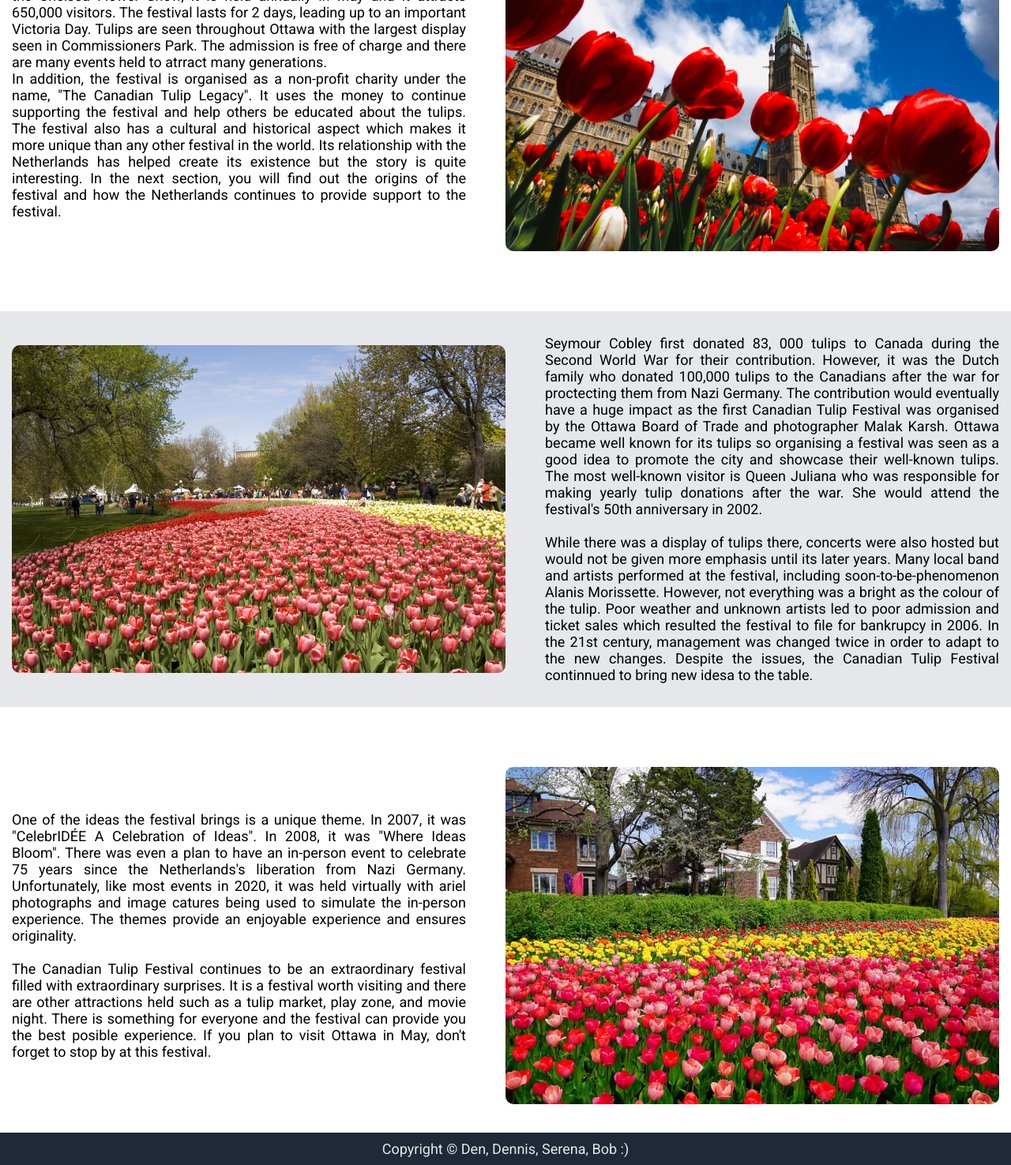
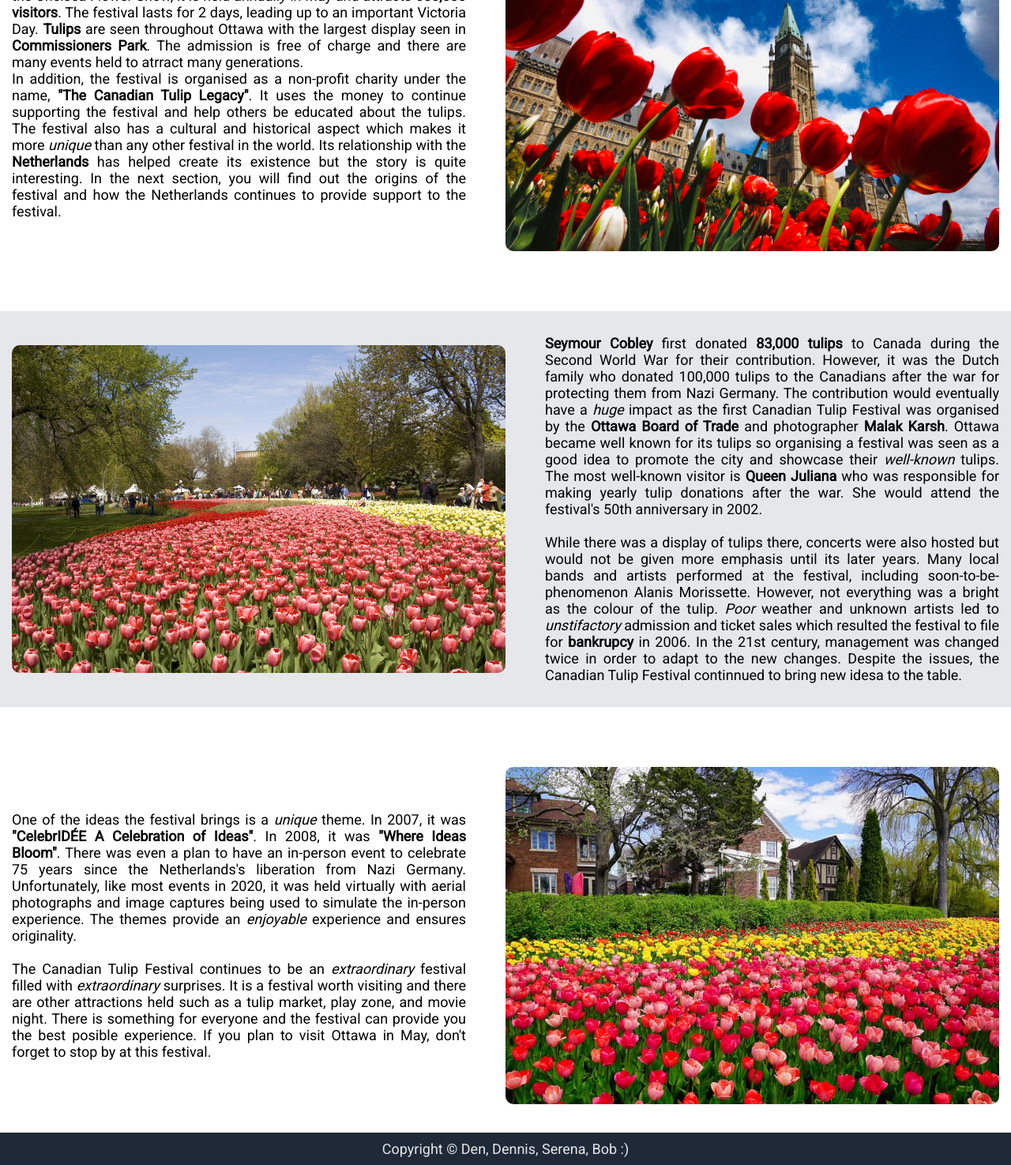
Before and after one commit to bluguy2/Frontend-Development-Project, a plain HTML site: page assets/pages/fest2.html in a window 1280 px wide. Shown: the part 223-1698 px from the top of the page at 79% size. Drawn offline with Linux system fonts and the light colour scheme.

Commit message:
Completed the festival pages

```diff
--- a/assets/pages/fest2.html
+++ b/assets/pages/fest2.html
@@ -37,18 +37,18 @@
 		<h2>Canadian Tulip Festival</h2>
 		<section>
 			<div class="container fest">
-				<p>Located in Ottawa in the provence of Ontario, Canada, the Canadian Tulip Festival is claimed to be
+				<p>Located in <strong>Ottawa</strong> in the provence of <strong>Ontario, Canada</strong>, the <strong>Canadian Tulip Festival</strong> is claimed to be
 					the world's largest tulip festival.
-					Just like the Chelsea Flower Show, it is held annually in May and it attracts 650,000 visitors. The
+					Just like the Chelsea Flower Show, it is held <em>annually</em> in May and attracts <strong>650,000 visitors</strong>. The
 					festival lasts for 2 days, leading up to an important Victoria Day.
-					Tulips are seen throughout Ottawa with the largest display seen in Commissioners Park. The admission
+					<strong>Tulips</strong> are seen throughout Ottawa with the largest display seen in <strong>Commissioners Park</strong>. The admission
 					is free of charge and there are many events held to atrract many generations.
 					<br>
-					In addition, the festival is organised as a non-profit charity under the name, "The Canadian Tulip
-					Legacy". It uses the money to continue supporting the festival and help others be educated about the
+					In addition, the festival is organised as a non-profit charity under the name, <strong>"The Canadian Tulip
+					Legacy"</strong>. It uses the money to continue supporting the festival and help others be educated about the
 					tulips.
-					The festival also has a cultural and historical aspect which makes it more unique than any other
-					festival in the world. Its relationship with the Netherlands has helped create its existence but the
+					The festival also has a cultural and historical aspect which makes it more <em>unique</em> than any other
+					festival in the world. Its relationship with the <strong>Netherlands</strong> has helped create its existence but the
 					story is quite interesting.
 					In the next section, you will find out the origins of the festival and how the Netherlands continues
 					to provide support to the festival.
@@ -60,21 +60,21 @@
 		<section class="para-section">
 			<div class="container fest">
 				<img src="../images/ctf-image2.jpg" alt="A picture of a field of tulips of different colours." class="reverse">
-				<p>Seymour Cobley first donated 83, 000 tulips to Canada during the Second World War for their
+				<p><strong>Seymour Cobley</strong> first donated <strong>83,000 tulips</strong> to Canada during the Second World War for their
 					contribution. However, it was the Dutch family who donated 100,000 tulips to the Canadians after the
-					war for proctecting them from Nazi Germany.
-					The contribution would eventually have a huge impact as the first Canadian Tulip Festival was
-					organised by the Ottawa Board of Trade and photographer Malak Karsh.
+					war for protecting them from Nazi Germany.
+					The contribution would eventually have a <em>huge</em> impact as the first Canadian Tulip Festival was
+					organised by the <strong>Ottawa Board of Trade</strong> and photographer <strong>Malak Karsh</strong>.
 					Ottawa became well known for its tulips so organising a festival was seen as a good idea to promote
-					the city and showcase their well-known tulips. The most well-known visitor is Queen Juliana who was
+					the city and showcase their <em>well-known</em> tulips. The most well-known visitor is <strong>Queen Juliana</strong> who was
 					responsible for making yearly tulip donations after the war. She would attend the festival's 50th
 					anniversary in 2002.
 					<br><br>
 					While there was a display of tulips there, concerts were also hosted but would not be given more
-					emphasis until its later years. Many local band and artists performed at the festival, including
+					emphasis until its later years. Many local bands and artists performed at the festival, including
 					soon-to-be-phenomenon Alanis Morissette.
-					However, not everything was a bright as the colour of the tulip. Poor weather and unknown artists
-					led to poor admission and ticket sales which resulted the festival to file for bankrupcy in 2006. In
+					However, not everything was a bright as the colour of the tulip. <em>Poor</em> weather and unknown artists
+					led to <em>unstifactory</em> admission and ticket sales which resulted the festival to file for <strong>bankrupcy</strong> in 2006. In
 					the 21st century, management was changed twice in order to adapt to the new changes.
 					Despite the issues, the Canadian Tulip Festival continnued to bring new idesa to the table.
 				</p>
@@ -83,14 +83,14 @@
 		<br><br>
 		<section>
 			<div class="container fest">
-				<p>One of the ideas the festival brings is a unique theme. In 2007, it was "CelebrIDÉE A Celebration of
-					Ideas". In 2008, it was "Where Ideas Bloom". There was even a plan to have an in-person event to
+				<p>One of the ideas the festival brings is a <em>unique</em> theme. In 2007, it was <strong>"CelebrIDÉE A Celebration of
+					Ideas"</strong>. In 2008, it was <strong>"Where Ideas Bloom"</strong>. There was even a plan to have an in-person event to
 					celebrate 75 years since the Netherlands's liberation from Nazi Germany.
-					Unfortunately, like most events in 2020, it was held virtually with ariel photographs and image
-					catures being used to simulate the in-person experience. The themes provide an enjoyable experience
+					Unfortunately, like most events in 2020, it was held virtually with aerial photographs and image
+					captures being used to simulate the in-person experience. The themes provide an <em>enjoyable</em> experience
 					and ensures originality.
 					<br><br>
-					The Canadian Tulip Festival continues to be an extraordinary festival filled with extraordinary
+					The Canadian Tulip Festival continues to be an <em>extraordinary</em> festival filled with <em>extraordinary</em>
 					surprises. It is a festival worth visiting and there are other attractions held such as a tulip
 					market, play zone, and movie night.
 					There is something for everyone and the festival can provide you the best posible experience. If you
```
Also changed, not shown: assets/pages/fest1.html (+14 -14 lines), assets/pages/fest3.html (+18 -18 lines).
